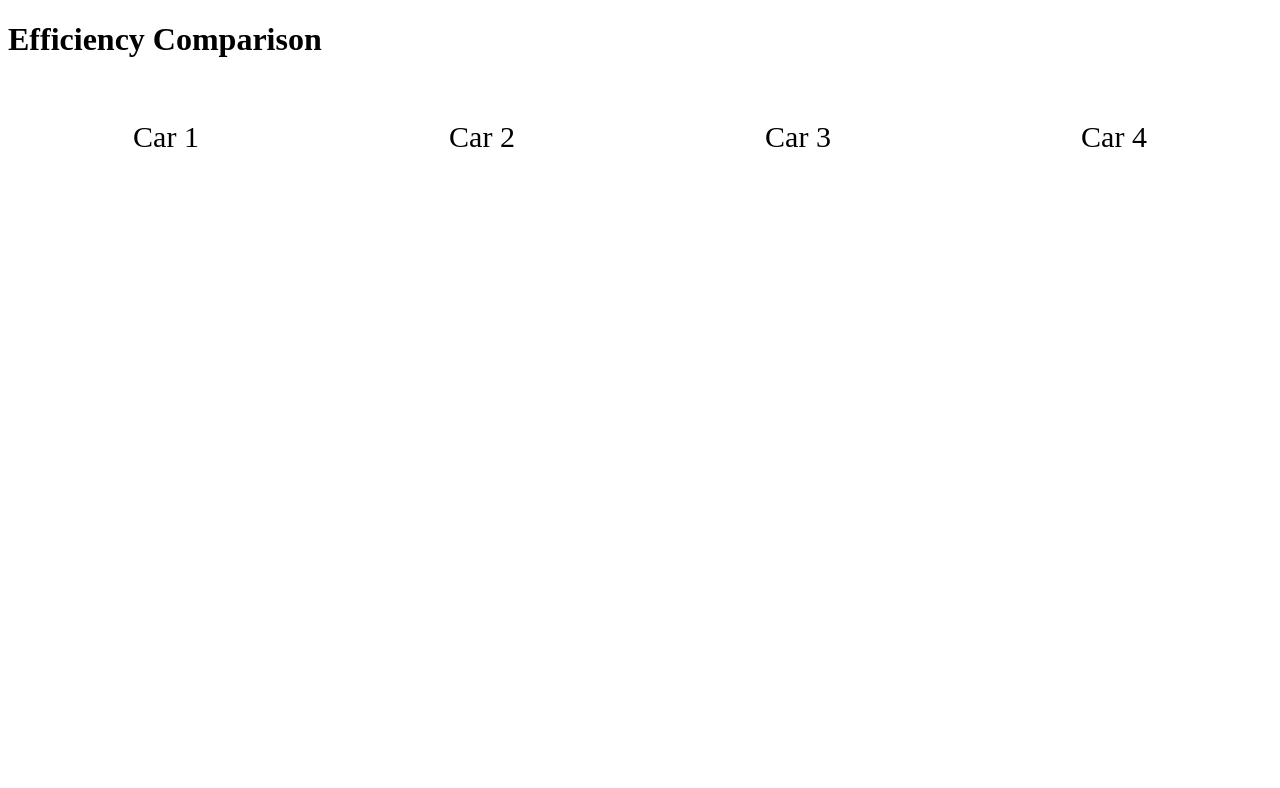
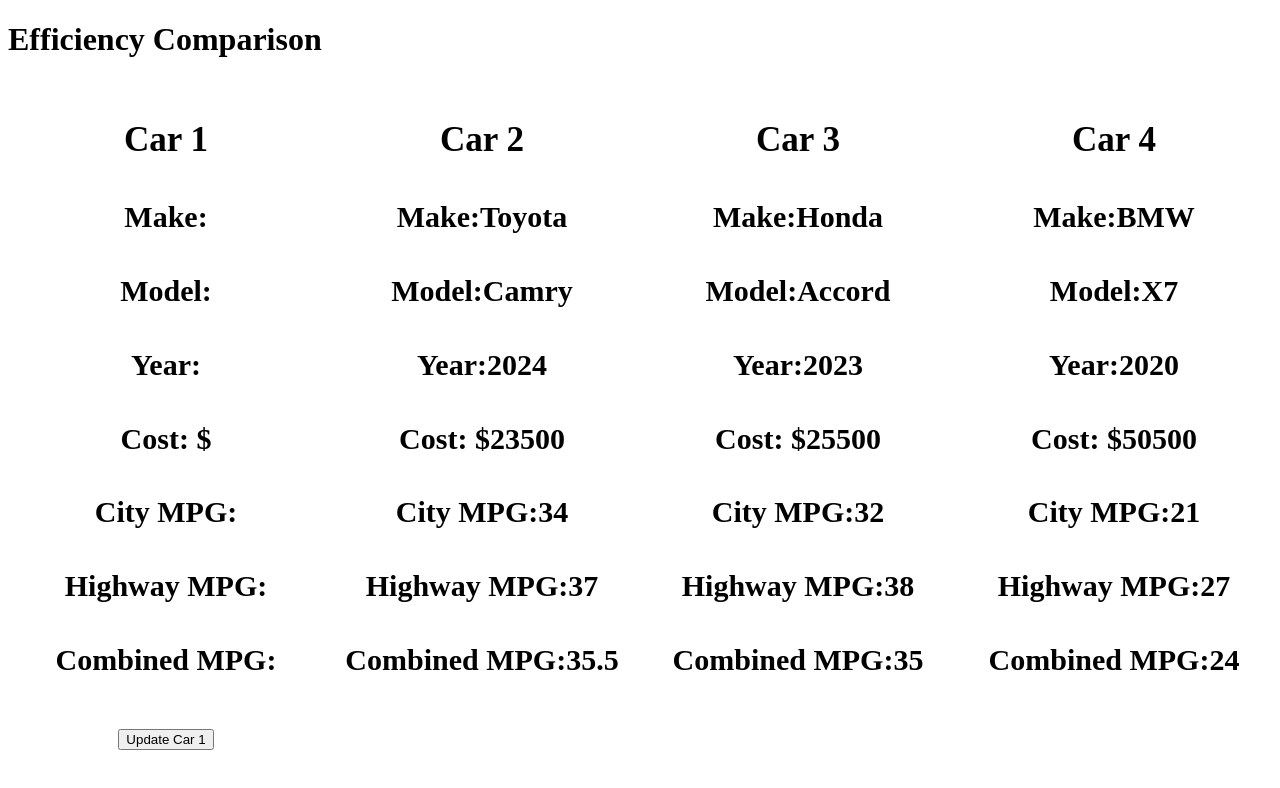
Before and after one commit to sfazliddin/CarComparison, a React (Vite) app: page / in a window 1280 px wide. Shown: the top 788 px of the page. Built offline with nearby package versions, Linux system fonts and the light colour scheme.

Commit message:
made a layout to show 4 cars side by side

```diff
--- a/src/pages/EfficiencyComparison.jsx
+++ b/src/pages/EfficiencyComparison.jsx
@@ -1,3 +1,5 @@
+import { useState } from "react";
+
 class Car {
   make;
   model;
@@ -17,13 +19,44 @@
   }
 }
 const EfficiencyComparison = () => {
-  const car1 = new Car("Ford", "Escape", 2022, 20500, 29, 37, 33);
-  const car2 = new Car("Toyota", "Camry", 2022, 20500, 29, 37, 33);
-  const car3 = new Car("Honda", "Accord", 2022, 20500, 29, 37, 33);
-  const car4 = new Car("BMW", "X7", 2022, 20500, 29, 37, 33);
+  const getCar = async () => {
+    const url =
+      "https://car-api2.p.rapidapi.com/api/mileages?direction=asc&verbose=yes&sort=id&model=accord&trim=lx&year=2023&make=honda";
+    const options = {
+      method: "GET",
+      headers: {
+        "X-RapidAPI-Key": "bc201214d3msh4a382f26a70841cp1eac53jsn45eb7afbd3bb",
+        "X-RapidAPI-Host": "car-api2.p.rapidapi.com",
+      },
+    };
+
+    try {
+      const response = await fetch(url, options);
+      const result = await response.text();
+      console.log(result);
+      setCar1((prevCar1) => ({ ...prevCar1, make: result.data }));
+    } catch (error) {
+      console.error(error);
+    }
+  };
+  const [car1, setCar1] = useState({
+    make: "",
+    model: "",
+    year: null,
+    cost: null,
+    cityMPG: null,
+    highwayMPG: null,
+    combinedMPG: null,
+  });
+
+  // const car1 = new Car("Ford", "Escape", 2022, 24500, 29, 34, 31.5);
+  const car2 = new Car("Toyota", "Camry", 2024, 23500, 34, 37, 35.5);
+  const car3 = new Car("Honda", "Accord", 2023, 25500, 32, 38, 35);
+  const car4 = new Car("BMW", "X7", 2020, 50500, 21, 27, 24);
+
   return (
     <>
-      <h1>Efficiency Comparison</h1>
+      <h1 style={{ alignSelf: "center" }}>Efficiency Comparison</h1>
       <div
         style={{
           display: "flex",
@@ -33,16 +66,45 @@
         }}
       >
         <div style={{ flex: "20%", padding: "5px" }}>
-          <h3> </h3> Car 1
+          <h3> Car 1</h3>
+          <h4>Make:{car1.make}</h4>
+          <h4>Model:{car1.model}</h4>
+          <h4>Year:{car1.year}</h4>
+          <h4>Cost: ${car1.cost}</h4>
+          <h4>City MPG:{car1.cityMPG}</h4>
+          <h4>Highway MPG:{car1.highwayMPG}</h4>
+          <h4>Combined MPG:{car1.combinedMPG}</h4>
+          <button>Update Car 1</button>
         </div>
         <div style={{ flex: "20%", padding: "5px" }}>
-          <h3> </h3> Car 2
+          <h3> Car 2</h3>
+          <h4>Make:{car2.make}</h4>
+          <h4>Model:{car2.model}</h4>
+          <h4>Year:{car2.year}</h4>
+          <h4>Cost: ${car2.cost}</h4>
+          <h4>City MPG:{car2.cityMPG}</h4>
+          <h4>Highway MPG:{car2.highwayMPG}</h4>
+          <h4>Combined MPG:{car2.combinedMPG}</h4>
         </div>
         <div style={{ flex: "20%", padding: "5px" }}>
-          <h3> </h3> Car 3
+          <h3> Car 3</h3>
+          <h4>Make:{car3.make}</h4>
+          <h4>Model:{car3.model}</h4>
+          <h4>Year:{car3.year}</h4>
+          <h4>Cost: ${car3.cost}</h4>
+          <h4>City MPG:{car3.cityMPG}</h4>
+          <h4>Highway MPG:{car3.highwayMPG}</h4>
+          <h4>Combined MPG:{car3.combinedMPG}</h4>
         </div>
         <div style={{ flex: "20%", padding: "5px" }}>
-          <h3> </h3> Car 4
+          <h3> Car 4</h3>
+          <h4>Make:{car4.make}</h4>
+          <h4>Model:{car4.model}</h4>
+          <h4>Year:{car4.year}</h4>
+          <h4>Cost: ${car4.cost}</h4>
+          <h4>City MPG:{car4.cityMPG}</h4>
+          <h4>Highway MPG:{car4.highwayMPG}</h4>
+          <h4>Combined MPG:{car4.combinedMPG}</h4>
         </div>
       </div>
     </>
```
